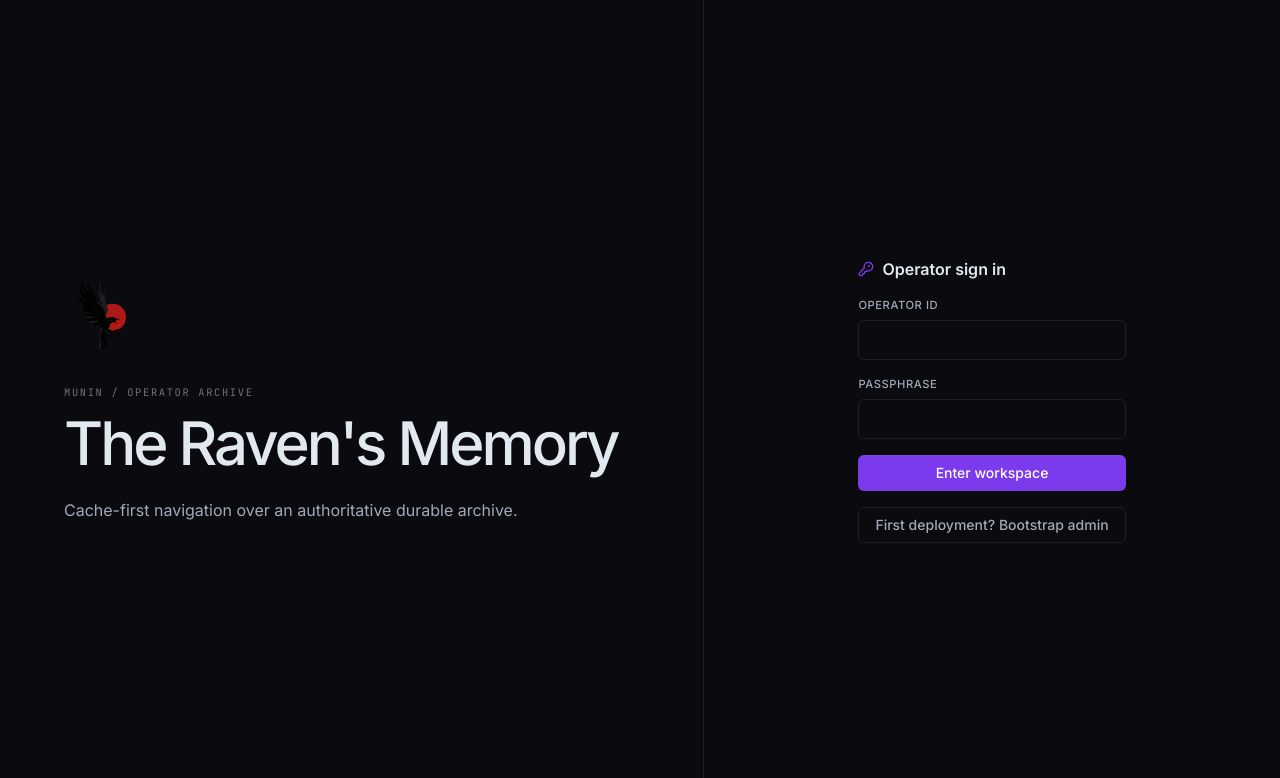
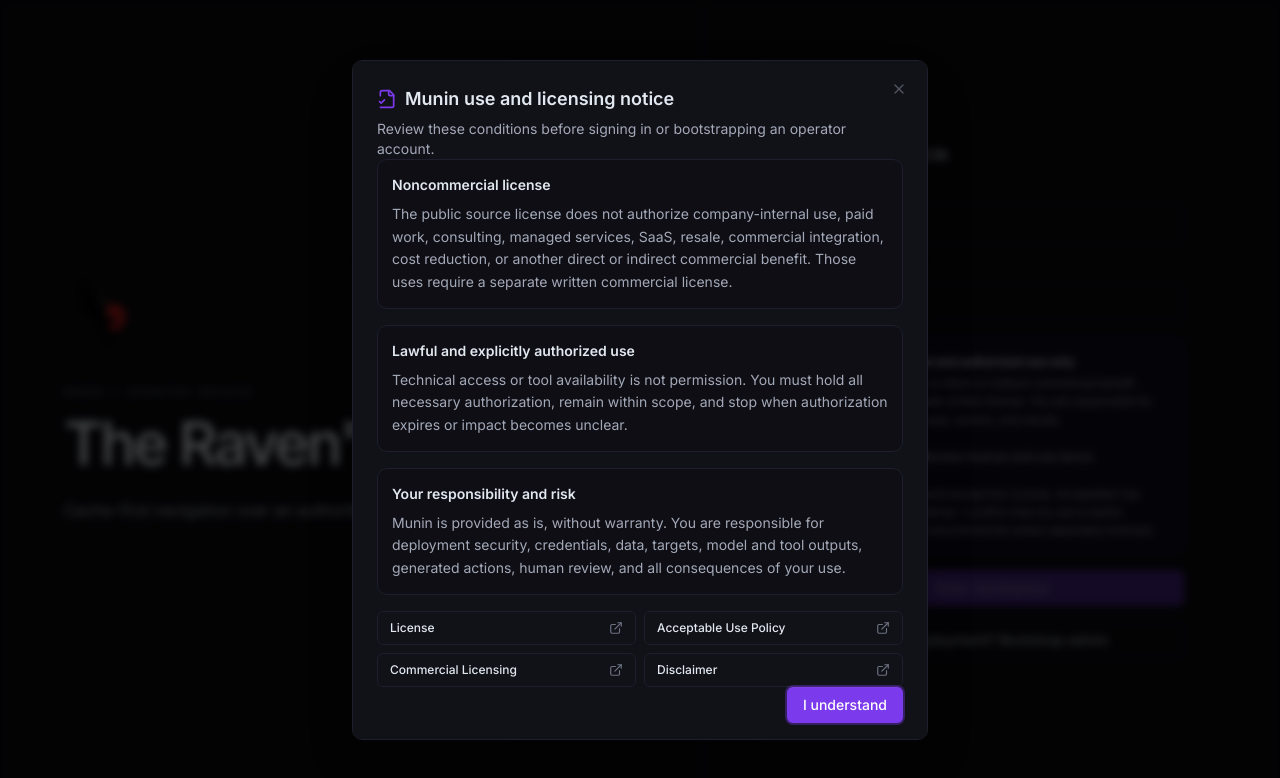
Before and after one commit to PrinceOfPwn/Munin, a Next.js app in the folder app/: page / in a window 1280 px wide. Shown: the top 778 px of the page. Built offline with nearby package versions, Linux system fonts and the light colour scheme; no server answers.

Commit message:
require licensing acknowledgement at login

```diff
--- a/app/src/components/AuthGate.tsx
+++ b/app/src/components/AuthGate.tsx
@@ -1,4 +1,4 @@
-// tags: [ui-component, console-surface, tanstack-query, react-query, lucide-icons, client-component, use-query-client, use-effect, use-state, auth-gate, login-form]
+// tags: [ui-component, console-surface, tanstack-query, react-query, lucide-icons, client-component, use-query-client, use-effect, use-state, auth-gate, login-form, licensing-notice]
 "use client";
 
 import Image from "next/image";
@@ -9,13 +9,38 @@
   useState,
 } from "react";
 import { useQueryClient } from "@tanstack/react-query";
-import { KeyRound, TriangleAlert } from "lucide-react";
+import {
+  ExternalLink,
+  FileCheck2,
+  KeyRound,
+  Scale,
+  ShieldCheck,
+  TriangleAlert,
+} from "lucide-react";
 
 import { Button } from "@/components/ui/button";
+import {
+  Dialog,
+  DialogContent,
+  DialogDescription,
+  DialogFooter,
+  DialogHeader,
+  DialogTitle,
+} from "@/components/ui/dialog";
 import { Input } from "@/components/ui/input";
 
 import { productionApi, type Actor } from "@/lib/production-api";
 import { messageFromError } from "@/lib/utils";
+
+const LEGAL_DOCUMENTS_BASE_URL =
+  "https://github.com/PrinceOfPwn/Munin/blob/main";
+
+const legalDocuments = [
+  { label: "License", path: "LICENSE" },
+  { label: "Acceptable Use Policy", path: "ACCEPTABLE_USE_POLICY.md" },
+  { label: "Commercial Licensing", path: "COMMERCIAL_LICENSING.md" },
+  { label: "Disclaimer", path: "DISCLAIMER.md" },
+] as const;
 
 // ---------------------------------------------------------------------------
 // Props
@@ -118,9 +143,17 @@
   const [password, setPassword] = useState("");
   const [bootstrap, setBootstrap] = useState(false);
   const [busy, setBusy] = useState(false);
+  const [acceptedTerms, setAcceptedTerms] = useState(false);
+  const [termsOpen, setTermsOpen] = useState(true);
 
   async function submit(event: FormEvent) {
     event.preventDefault();
+    if (!acceptedTerms) {
+      setError("You must accept the license and use terms before continuing.");
+      setTermsOpen(true);
+      return;
+    }
+
     setBusy(true);
     setError("");
     try {
@@ -135,6 +168,7 @@
   }
 
   return (
+    <>
       <main className="grid min-h-screen bg-bg text-body md:grid-cols-[minmax(0,1.1fr)_minmax(340px,0.9fr)]">
         <section className="hidden flex-col justify-center border-r border-border px-16 py-24 md:flex">
           <Image
@@ -180,12 +214,55 @@
                 required
               />
             </label>
+
+            <div className="grid gap-3 rounded-lg border border-accent/30 bg-accent/5 p-3.5">
+              <div className="flex items-start gap-2.5">
+                <ShieldCheck className="mt-0.5 h-4 w-4 shrink-0 text-accent" />
+                <div className="grid gap-1">
+                  <p className="text-xs font-semibold text-body">
+                    Noncommercial and authorized use only
+                  </p>
+                  <p className="text-[0.7rem] leading-relaxed text-secondary">
+                    Commercial use or direct or indirect commercial benefit
+                    requires a separate written license. You are responsible
+                    for authorization, scope, actions, and results.
+                  </p>
+                </div>
+              </div>
+              <Button
+                type="button"
+                variant="outline"
+                className="h-8 justify-center text-xs"
+                onClick={() => setTermsOpen(true)}
+              >
+                <Scale className="mr-2 h-3.5 w-3.5" />
+                Review license and use terms
+              </Button>
+              <label className="flex cursor-pointer items-start gap-2.5 text-[0.7rem] leading-relaxed text-secondary">
+                <input
+                  type="checkbox"
+                  checked={acceptedTerms}
+                  onChange={(event) => {
+                    setAcceptedTerms(event.target.checked);
+                    if (event.target.checked) setError("");
+                  }}
+                  className="mt-0.5 h-4 w-4 shrink-0 accent-current"
+                  required
+                />
+                <span>
+                  I have reviewed and accept the License, Acceptable Use
+                  Policy, and Disclaimer. I confirm that my use is lawful,
+                  authorized, and noncommercial unless separately licensed.
+                </span>
+              </label>
+            </div>
+
             {error && (
               <p className="flex items-center gap-1.5 text-xs text-danger">
                 <TriangleAlert className="h-3.5 w-3.5" /> {error}
               </p>
             )}
-          <Button type="submit" disabled={busy}>
+            <Button type="submit" disabled={busy || !acceptedTerms}>
               {busy
                 ? "Verifying…"
                 : bootstrap
@@ -204,5 +281,78 @@
           </div>
         </form>
       </main>
+
+      <Dialog open={termsOpen} onOpenChange={setTermsOpen}>
+        <DialogContent className="max-h-[85vh] max-w-xl overflow-y-auto">
+          <DialogHeader>
+            <DialogTitle className="flex items-center gap-2">
+              <FileCheck2 className="h-5 w-5 text-accent" />
+              Munin use and licensing notice
+            </DialogTitle>
+            <DialogDescription>
+              Review these conditions before signing in or bootstrapping an
+              operator account.
+            </DialogDescription>
+          </DialogHeader>
+
+          <div className="grid gap-4 text-sm leading-relaxed text-secondary">
+            <section className="grid gap-1.5 rounded-lg border border-border bg-bg/40 p-3.5">
+              <h2 className="font-semibold text-body">Noncommercial license</h2>
+              <p>
+                The public source license does not authorize company-internal
+                use, paid work, consulting, managed services, SaaS, resale,
+                commercial integration, cost reduction, or another direct or
+                indirect commercial benefit. Those uses require a separate
+                written commercial license.
+              </p>
+            </section>
+
+            <section className="grid gap-1.5 rounded-lg border border-border bg-bg/40 p-3.5">
+              <h2 className="font-semibold text-body">
+                Lawful and explicitly authorized use
+              </h2>
+              <p>
+                Technical access or tool availability is not permission. You
+                must hold all necessary authorization, remain within scope, and
+                stop when authorization expires or impact becomes unclear.
+              </p>
+            </section>
+
+            <section className="grid gap-1.5 rounded-lg border border-border bg-bg/40 p-3.5">
+              <h2 className="font-semibold text-body">
+                Your responsibility and risk
+              </h2>
+              <p>
+                Munin is provided as is, without warranty. You are responsible
+                for deployment security, credentials, data, targets, model and
+                tool outputs, generated actions, human review, and all
+                consequences of your use.
+              </p>
+            </section>
+
+            <nav className="grid grid-cols-1 gap-2 sm:grid-cols-2">
+              {legalDocuments.map((document) => (
+                <a
+                  key={document.path}
+                  href={`${LEGAL_DOCUMENTS_BASE_URL}/${document.path}`}
+                  target="_blank"
+                  rel="noreferrer"
+                  className="flex items-center justify-between rounded-md border border-border px-3 py-2 text-xs font-medium text-body transition-colors hover:border-accent/60 hover:bg-accent/5"
+                >
+                  {document.label}
+                  <ExternalLink className="h-3.5 w-3.5 text-muted" />
+                </a>
+              ))}
+            </nav>
+          </div>
+
+          <DialogFooter>
+            <Button type="button" onClick={() => setTermsOpen(false)}>
+              I understand
+            </Button>
+          </DialogFooter>
+        </DialogContent>
+      </Dialog>
+    </>
   );
 }
```
Lines whose indentation alone changed are shown as unchanged.
